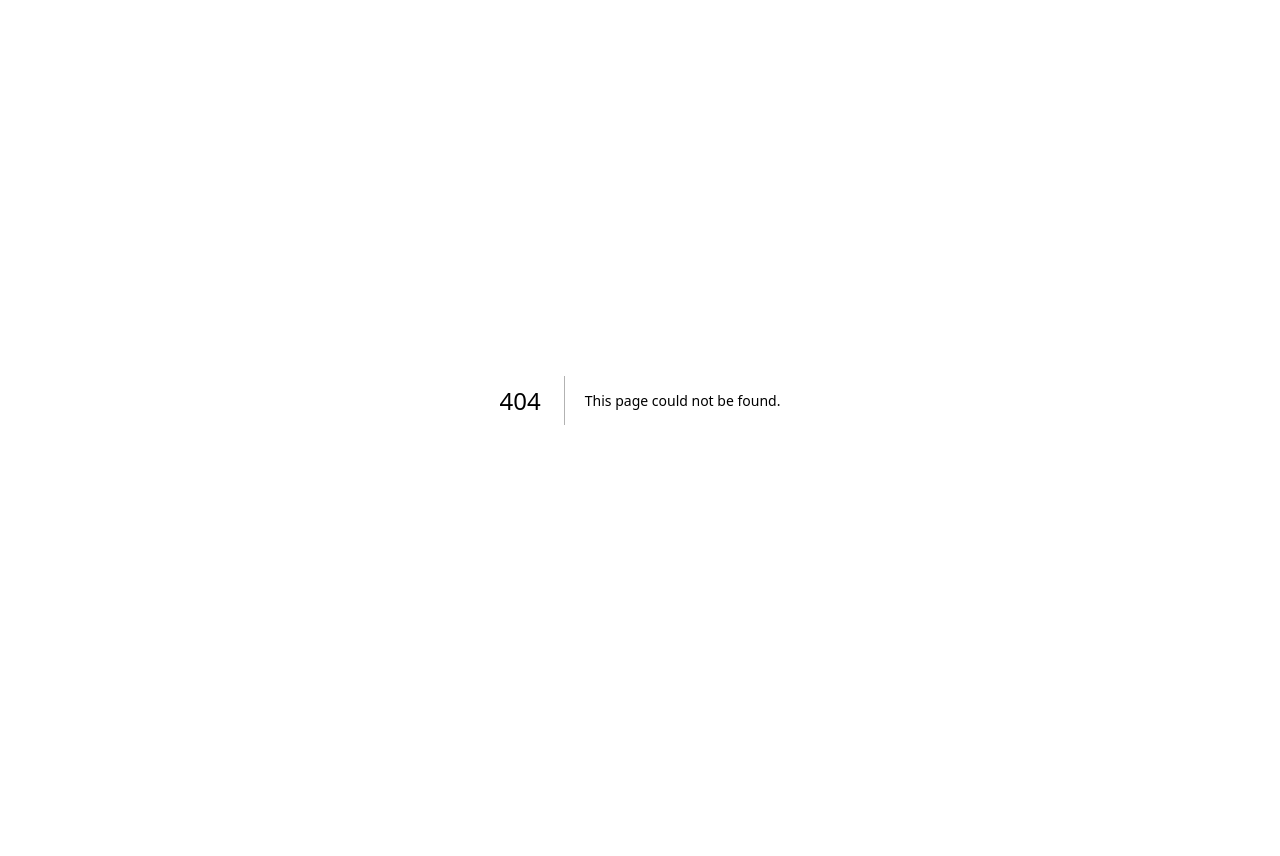
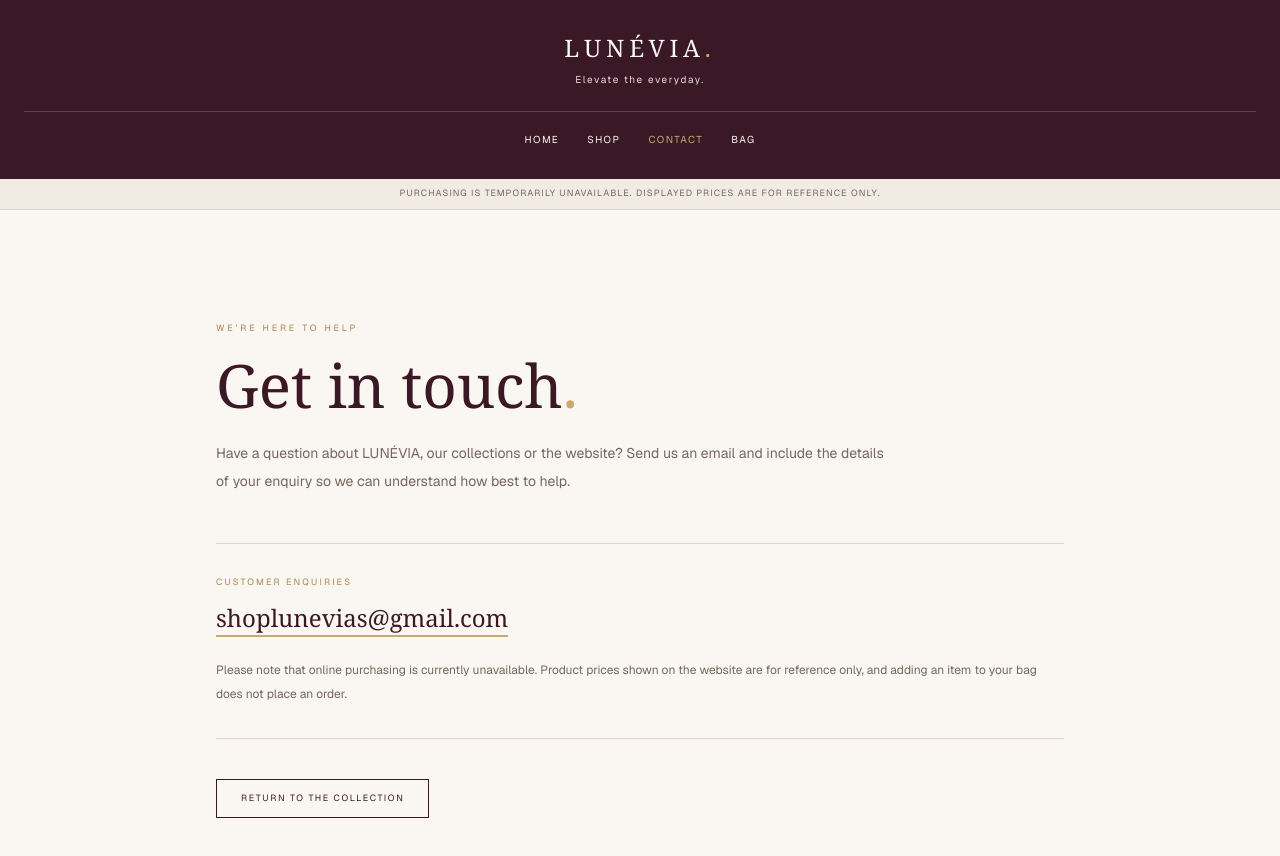
Before and after one commit to Night-Swordglitch/lunevia-store, a Next.js app: page /contact in a window 1280 px wide. Before the commit this address had no page. Shown: the top 856 px of the page. Before the commit the page ends 800 px from the top, so only its background shows below. Built offline with nearby package versions, Linux system fonts and the light colour scheme.

Commit message:
Add LUNÉVIA contact page

```diff
--- /dev/null
+++ b/src/app/contact/page.tsx
@@ -0,0 +1,50 @@
+import type { Metadata } from "next";
+
+export const metadata: Metadata = {
+  title: "Contact",
+  description: "Get in touch with the LUNÉVIA team.",
+};
+
+export default function ContactPage() {
+  return (
+    <main className="min-h-screen bg-[#FAF6F1] text-[#2C1A0E]">
+      <header className="bg-[#3A1825] px-6 py-8 text-center text-[#FAF6F1]">
+        <a href="/" className="font-serif text-2xl tracking-[0.2em]">
+          LUNÉVIA<span className="text-[#C9A96E]">.</span>
+        </a>
+        <p className="mt-2 text-[10px] tracking-[0.16em] text-[#E8DCD5]">Elevate the everyday.</p>
+        <nav aria-label="Main navigation" className="mx-auto mt-6 flex flex-wrap justify-center gap-x-7 gap-y-3 border-t border-[#C9A96E]/30 pt-5 text-[10px] uppercase tracking-[0.14em]">
+          <a href="/" className="hover:text-[#C9A96E]">Home</a>
+          <a href="/shop" className="hover:text-[#C9A96E]">Shop</a>
+          <a href="/contact" aria-current="page" className="text-[#C9A96E]">Contact</a>
+          <a href="/cart" className="hover:text-[#C9A96E]">Bag</a>
+        </nav>
+      </header>
+      <div className="border-b border-[#3A1825]/10 bg-[#F2EBE3] px-4 py-2 text-center text-[9px] uppercase tracking-[0.12em] text-[#75675D]">
+        Purchasing is temporarily unavailable. Displayed prices are for reference only.
+      </div>
+      <section className="mx-auto max-w-4xl px-6 py-20 md:py-28">
+        <p className="text-[9px] tracking-[0.32em] text-[#A88753]">WE’RE HERE TO HELP</p>
+        <h1 className="mt-5 font-serif text-4xl text-[#3A1825] md:text-6xl">Get in touch<span className="text-[#C9A96E]">.</span></h1>
+        <p className="mt-6 max-w-2xl text-sm leading-7 text-[#75675D]">
+          Have a question about LUNÉVIA, our collections or the website? Send us an email and include the details of your enquiry so we can understand how best to help.
+        </p>
+        <div className="mt-12 border-y border-[#3A1825]/15 py-8">
+          <p className="text-[9px] uppercase tracking-[0.24em] text-[#A88753]">Customer enquiries</p>
+          <a
+            href="mailto:shoplunevias@gmail.com"
+            className="mt-3 inline-block break-all font-serif text-xl text-[#3A1825] underline decoration-[#C9A96E] underline-offset-8 transition hover:text-[#A88753] md:text-2xl"
+          >
+            shoplunevias@gmail.com
+          </a>
+          <p className="mt-6 text-xs leading-6 text-[#75675D]">
+            Please note that online purchasing is currently unavailable. Product prices shown on the website are for reference only, and adding an item to your bag does not place an order.
+          </p>
+        </div>
+        <a href="/shop" className="mt-10 inline-flex border border-[#3A1825] px-6 py-3 text-[9px] uppercase tracking-[0.18em] text-[#3A1825] transition hover:bg-[#3A1825] hover:text-[#FAF6F1]">
+          Return to the collection
+        </a>
+      </section>
+    </main>
+  );
+}
```
